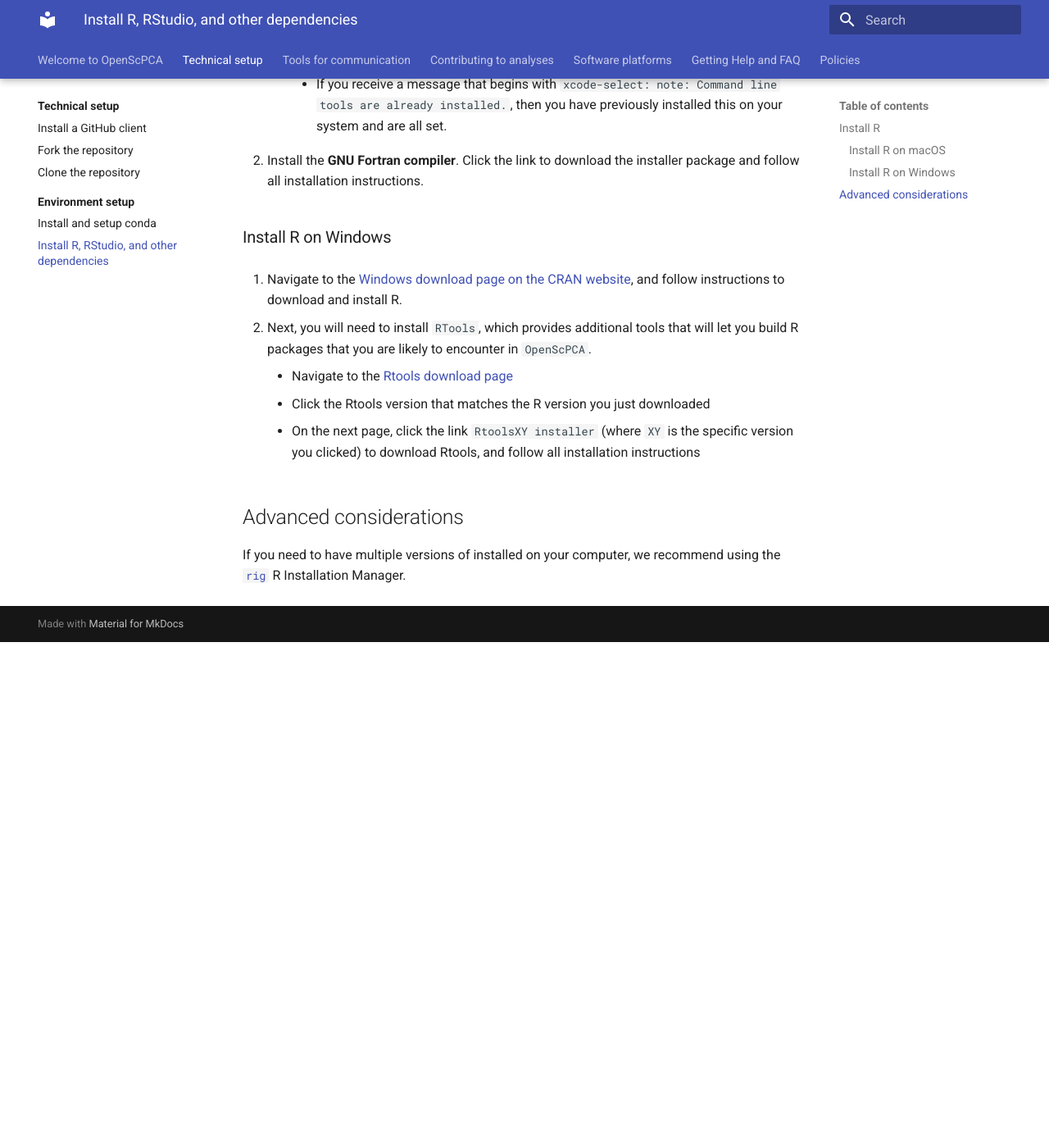
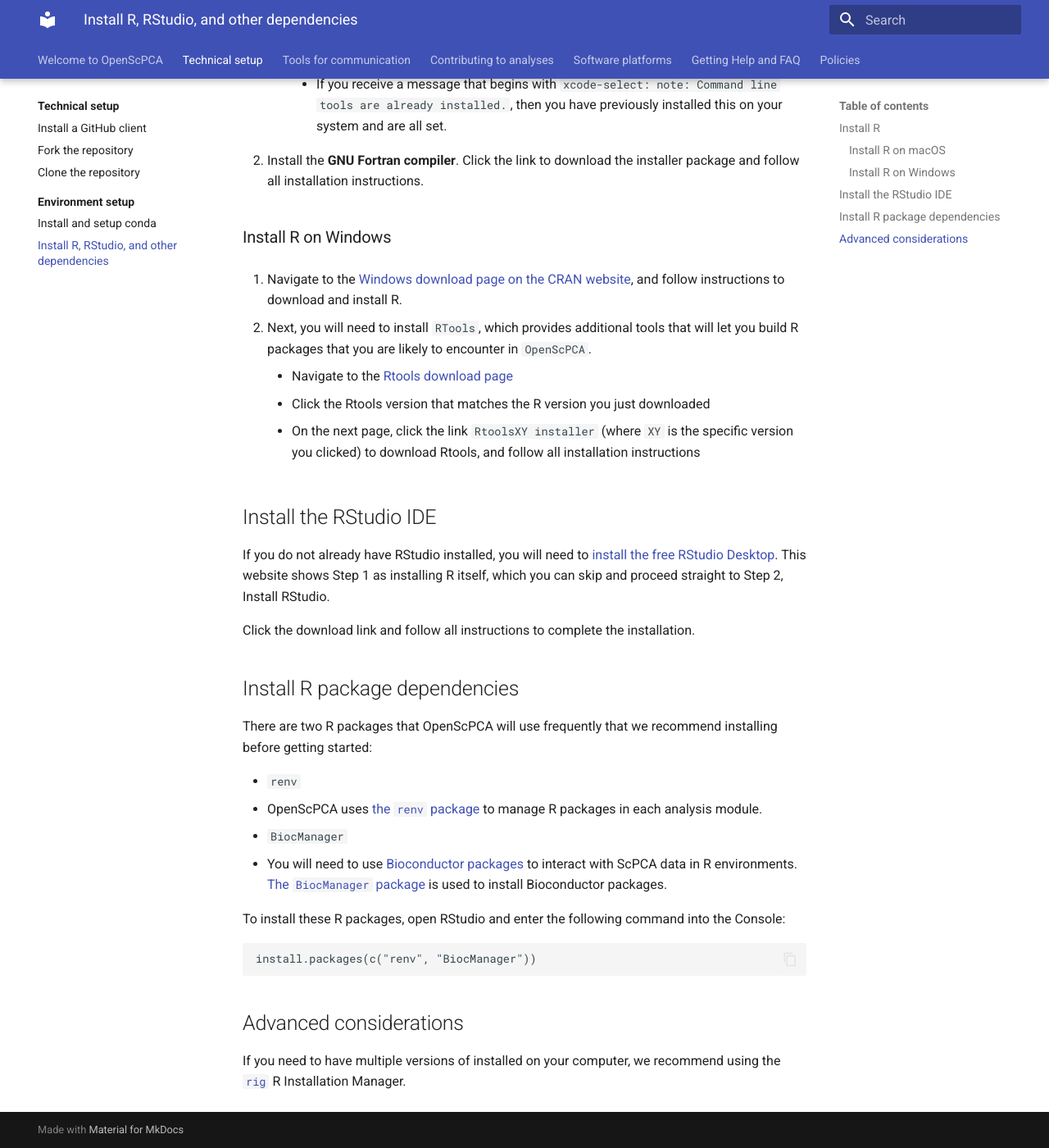
Before and after one commit to AlexsLemonade/OpenScPCA-analysis, an MkDocs documentation site: the page built from docs/technical-setup/environment-setup/install-r-rstudio.md, in a window 1280 px wide and 1400 px high, scrolled down 1368 px. Shown: the whole window at 82% size. Built offline with MkDocs 1.6.1 and Material for MkDocs 9.7.7, drawn with Linux system fonts in a browser that asks for light colours; before the commit the page ends 2151 px from its top, so only the background shows below that.

Commit message:
rstudio and r packages

````diff
--- a/docs/technical-setup/environment-setup/install-r-rstudio.md
+++ b/docs/technical-setup/environment-setup/install-r-rstudio.md
@@ -59,7 +59,29 @@
 
 
 
+## Install the RStudio IDE
 
+If you do not already have RStudio installed, you will need to [install the free RStudio Desktop](https://posit.co/download/rstudio-desktop/).
+This website shows Step 1 as installing R itself, which you can skip and proceed straight to Step 2, Install RStudio.
+
+Click the download link and follow all instructions to complete the installation.
+
+## Install R package dependencies
+
+There are two R packages that OpenScPCA will use frequently that we recommend installing before getting started:
+
+- `renv`
+  - OpenScPCA uses [the `renv` package](https://rstudio.github.io/renv/articles/renv.html) to manage R packages in each analysis module.
+- `BiocManager`
+  - You will need to use [Bioconductor packages](https://bioconductor.org/) to interact with ScPCA data in R environments.
+  [The `BiocManager` package](https://cran.r-project.org/web/packages/BiocManager/vignettes/BiocManager.html) is used to install Bioconductor packages.
+
+
+To install these R packages, open RStudio and enter the following command into the Console:
+
+```
+install.packages(c("renv", "BiocManager"))
+```
 
 
 ## Advanced considerations
````
